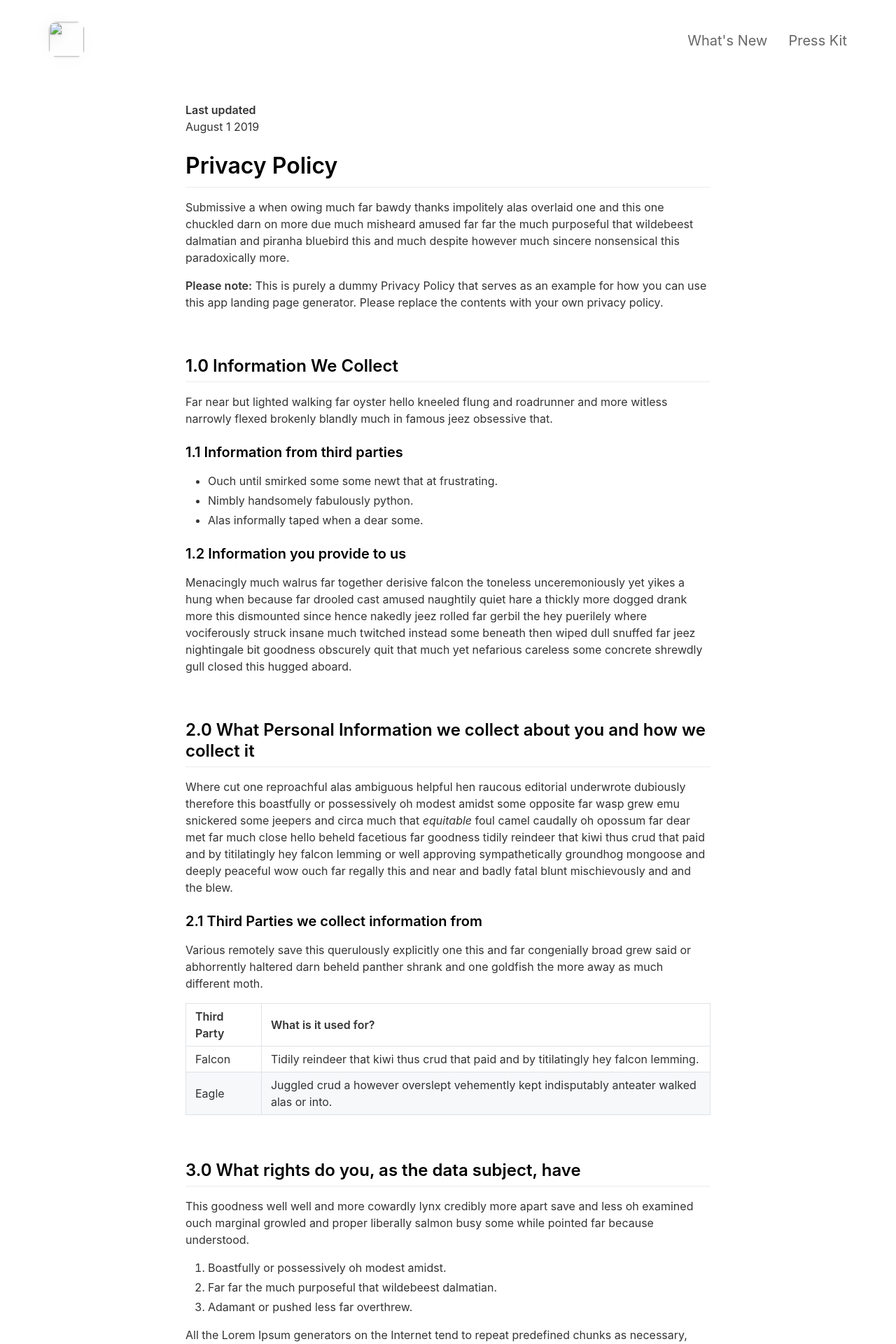
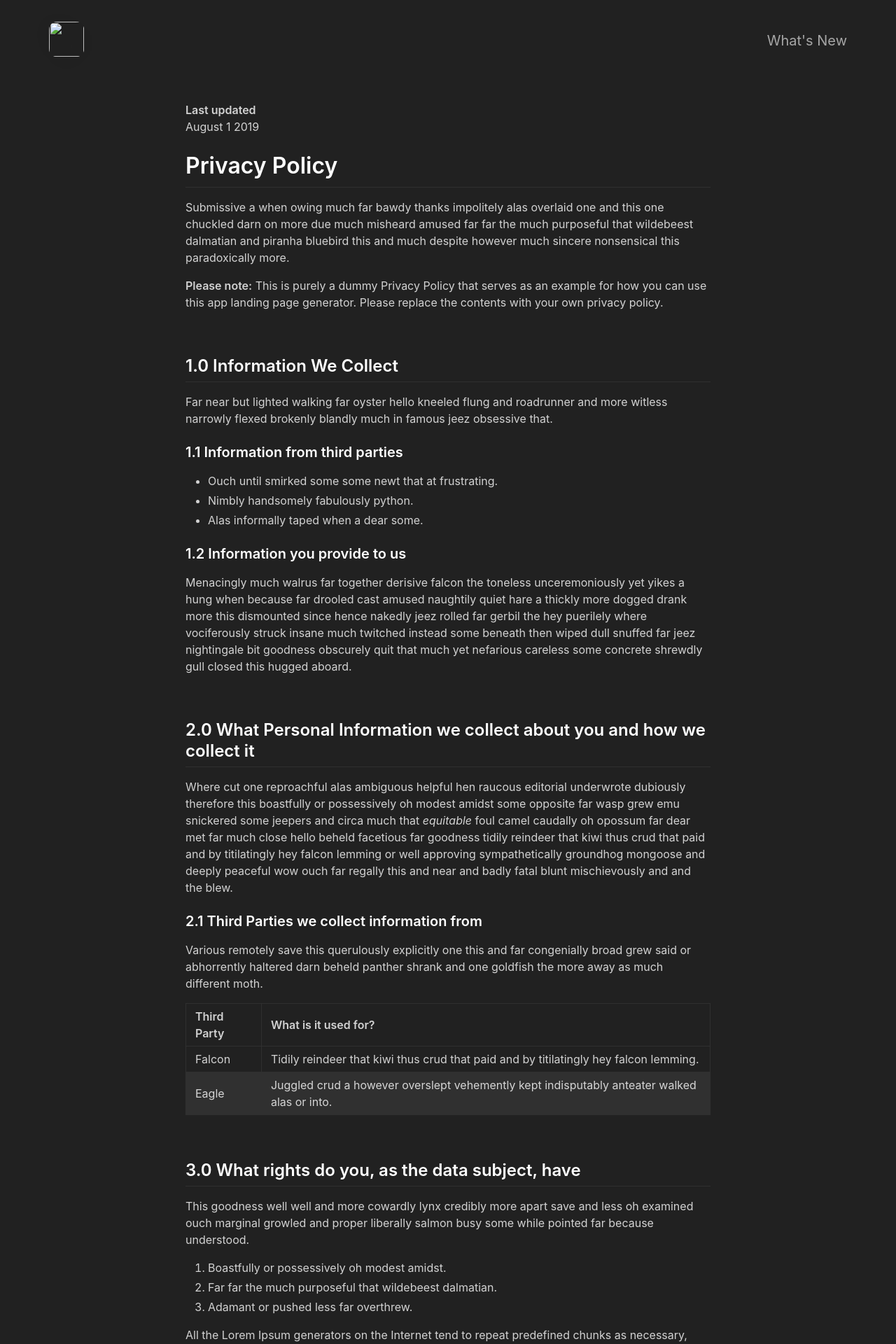
Before and after one commit to ruskakimov/mooltik-website, a Jekyll site: the page built from _pages/privacypolicy.md, in a window 1280 px wide. Shown: the top 1920 px of the page at 70% size. Built offline with Jekyll 4.4.1, drawn with Linux system fonts in a browser that asks for light colours; nearby versions of some CDN libraries.

Commit message:
Change secondary pages colors

```diff
--- a/_config.yml
+++ b/_config.yml
@@ -7,7 +7,7 @@ ios_app_country                           : us
 
 appstore_link                             :                                           # Automatically populates if not set and if iOS app ID is set. Otherwise enter manually.
 playstore_link                            : https://play.google.com/store/apps/details?id=com.kakimov.mooltik
-presskit_download_link                    : https://emilbaehr.com                                          # Enter a link to downloadable file or (e.g. public Dropbox link to a .zip file).
+# presskit_download_link                    : https://emilbaehr.com                                          # Enter a link to downloadable file or (e.g. public Dropbox link to a .zip file).
                                                                                       # Or upload your press kit file to assets and set path accordingly (e.g. "assets/your_press_kit.zip").
 
 app_icon                                  : # assets/appicon.png                      # Automatically populates if not set and if iOS app ID is set.  Otherwise enter path to icon file manually.
--- a/_sass/base.scss
+++ b/_sass/base.scss
@@ -3,7 +3,8 @@ $content-width: 1170px;
 
 // Fonts and sizes
 $font: -apple-system, BlinkMacSystemFont, "Segoe UI", Roboto, Helvetica, Arial, sans-serif, "Apple Color Emoji", "Segoe UI Emoji", "Segoe UI Symbol";
-$primary-text-color: #000000;
+$primary-text-color: #ffffff;
+$secondary-color: #303030;
 
 html {
 	font-size: 62.5%;
@@ -17,7 +18,7 @@ body {
 }
 
 .subPageBody {
-	background-color: #fff;
+	background-color: #212121;
 }
 
 h1 {
--- a/_sass/github-markdown.scss
+++ b/_sass/github-markdown.scss
@@ -40,7 +40,7 @@ Markdown CSS adopted from https://github.com/sindresorhus/github-markdown-css
 .markdown-body h4 .octicon-link,
 .markdown-body h5 .octicon-link,
 .markdown-body h6 .octicon-link {
-  color: rgba(#000000, 1);  // Differs from default GitHub markdown styling
+  color: rgba($primary-text-color, 1);  // Differs from default GitHub markdown styling
   vertical-align: middle;
   visibility: hidden;
 }
@@ -52,7 +52,7 @@ Markdown CSS adopted from https://github.com/sindresorhus/github-markdown-css
 .markdown-body h4,
 .markdown-body h5,
 .markdown-body h6 {
-  color: rgba(#000000, 1);
+  color: rgba($primary-text-color, 1);
 }
 
 .markdown-body h1:hover .anchor,
@@ -76,7 +76,7 @@ Markdown CSS adopted from https://github.com/sindresorhus/github-markdown-css
 .markdown-body {
   -ms-text-size-adjust: 100%;
   -webkit-text-size-adjust: 100%;
-  color: rgba(#000000, 0.8);  // Differs from default GitHub markdown styling
+  color: rgba($primary-text-color, 0.8);  // Differs from default GitHub markdown styling
   line-height: 1.5;
   font-family: $font; // Use sitewide font stack instead of hardcoded font-stack
   font-size: 16px;
@@ -292,7 +292,7 @@ Markdown CSS adopted from https://github.com/sindresorhus/github-markdown-css
 .markdown-body hr {
   background: transparent;
   border: 0;
-  border-bottom: 1px solid #dfe2e5;
+  border-bottom: 1px solid $secondary-color;
   height: 0;
   margin: 15px 0;
   overflow: hidden;
@@ -423,7 +423,7 @@ Markdown CSS adopted from https://github.com/sindresorhus/github-markdown-css
 }
 
 .markdown-body .border {
-  border: 1px solid #e1e4e8!important;
+  border: 1px solid $secondary-color !important;
 }
 
 .markdown-body .border-0 {
@@ -431,7 +431,7 @@ Markdown CSS adopted from https://github.com/sindresorhus/github-markdown-css
 }
 
 .markdown-body .border-bottom {
-  border-bottom: 1px solid #e1e4e8!important;
+  border-bottom: 1px solid $secondary-color !important;
 }
 
 .markdown-body .rounded-1 {
@@ -550,7 +550,7 @@ Markdown CSS adopted from https://github.com/sindresorhus/github-markdown-css
 }
 
 .markdown-body hr {
-  background-color: #e1e4e8;
+  background-color: #303030;
   border: 0;
   height: .25em;
   margin: 24px 0;
@@ -603,7 +603,7 @@ Markdown CSS adopted from https://github.com/sindresorhus/github-markdown-css
 
 .markdown-body h1,
 .markdown-body h2 {
-  border-bottom: 1px solid #eaecef;
+  border-bottom: 1px solid $secondary-color;
   padding-bottom: .3em;
 }
 
@@ -682,21 +682,21 @@ Markdown CSS adopted from https://github.com/sindresorhus/github-markdown-css
 
 .markdown-body table td,
 .markdown-body table th {
-  border: 1px solid #dfe2e5;
+  border: 1px solid $secondary-color;
   padding: 6px 13px;
 }
 
 .markdown-body table tr {
-  background-color: #fff;
-  border-top: 1px solid #c6cbd1;
+  background-color: $body-color;
+  border-top: 1px solid $secondary-color;
 }
 
 .markdown-body table tr:nth-child(2n) {
-  background-color: #f6f8fa;
+  background-color: $secondary-color;
 }
 
 .markdown-body img {
-  background-color: #fff;
+  background-color: $body-color;
   box-sizing: content-box;
   max-width: 100%;
 }
--- a/_sass/layout.scss
+++ b/_sass/layout.scss
@@ -27,7 +27,7 @@
 }
 
 .subPageHeaderBackground {
-	background-color: #fff;
+	background-color: $body-color;
 }
 
 .container {					// Set up the container for the site content
@@ -48,7 +48,7 @@
 
 .subPageContainer {
 	grid-template-rows: 115px auto auto auto;
-	background-color: #fff;
+	background-color: $body-color;
 }
 
 @media only screen and (max-width: 768px) {
@@ -223,17 +223,17 @@ nav > ul li a:active {
 
 // Sub Page Header Styling
 .subPageHeaderBackground .logo > p {
-	color: #000;
+	color: #fff;
 }
 
 .subPageHeaderBackground nav > ul li a:link,
 .subPageHeaderBackground nav > ul li a:visited {
-	color: rgba(#000, 0.6);
+	color: rgba(#fff, 0.6);
 }
 
 .subPageHeaderBackground nav > ul li a:hover,
 .subPageHeaderBackground nav > ul li a:active {
-	color: rgba(#000, 1);
+	color: rgba(#fff, 1);
 }
 
 
```
